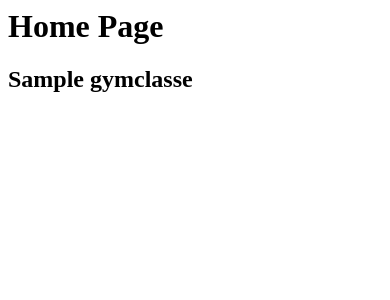
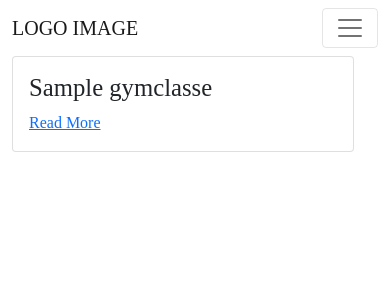
Before and after one commit to SamAtkinsonModeste/gym-Lux-fitness, a Django app: page / in a window 390 px wide. Shown: the top 300 px of the page. Run offline with Django 5.2, Linux system fonts and the light colour scheme; tables that the repository leaves empty hold one stand-in row (values such as "Sample post"); some web fonts are replaced.

Commit message:
html: gymclasses_list.html content added and base.html used
The nav and footer from base.html template is inserted into gymclasses_list.html

```diff
--- a/gymclasses/templates/gymclasses/gymclasses_list.html
+++ b/gymclasses/templates/gymclasses/gymclasses_list.html
@@ -1,10 +1,41 @@
-<h1>Home Page</h1>
+{% extends 'base.html' %}
+
+{% block content %}
+
+<!--  gymclasses_list.html content starts here-->
+<div class="container-fluid">
+    <div class="row">
+
+        <!-- Gymclasses Info Row -->
+        <div class="row">
+            {% for item in gymclasses %}
+
+            <div
+                class="col-lg-4 col-md-6 col-12 {% if forloop.last and gymclasses|length|divisibleby:2 == False%} mx-md-auto {% endif %}">
+                <div class="card mb-4">
+                    <div class="card-body">
+                        <div class="image-container">
+
+                        </div>
+                        <div class="image-flash">
+                            <h2>{{ item.title }}</h2>
+                            <a href="http://"> Read More</a>
+                        </div>
+                    </div>
+                </div>
 
 
-{% for item in gymclasses %}
-<div class="gymclassess">
+            </div>
 
-    <h2>{{ item.title }}</h2>
+            {% endfor %}
+        </div>
+
+
+
+    </div>
+
+
 
 </div>
-{% endfor %}
+<!-- gymclasses_list.html content ends here -->
+{% endblock %}
```
